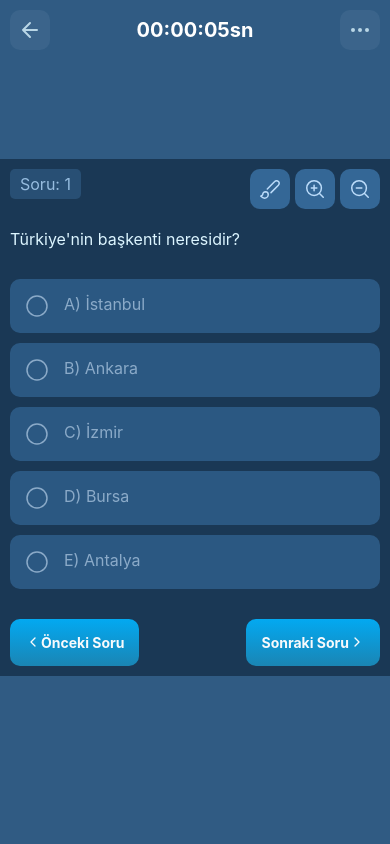
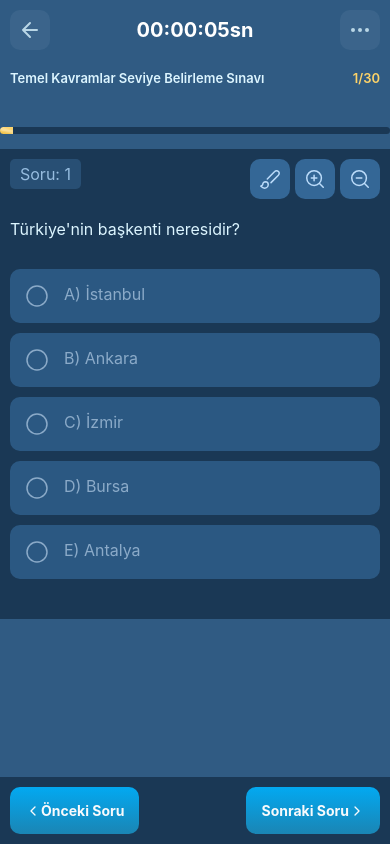
Before and after one commit to hkndemir/Question-Pool, a React Native app: screen /QuestionScreen in a window 390 px wide. Built offline with nearby package versions, Linux system fonts and the light colour scheme.

Commit message:
progressBar added

```diff
--- a/src/constants/index.js
+++ b/src/constants/index.js
@@ -2,4 +2,4 @@ import { Dimensions, Platform } from 'react-native';
 
 export const WIDTH = Dimensions.get('window').width;
 export const HEIGHT = Dimensions.get('window').height;
-export const IS_IOS = Platform.OS === 'ios'
+export const IS_IOS = Platform.OS === 'ios';
--- a/src/screens/examResultScreen/index.js
+++ b/src/screens/examResultScreen/index.js
@@ -4,7 +4,6 @@ import {
   Text,
   StyleSheet,
   Image,
-  Button,
   SafeAreaView,
   TouchableOpacity
 } from 'react-native';
--- a/src/screens/questionScreen/header.js
+++ b/src/screens/questionScreen/header.js
@@ -1,11 +1,12 @@
 import React, { useEffect, useState } from 'react';
-import { StyleSheet, View, TouchableOpacity, Text } from 'react-native';
-import { GoBack, OptionIcon } from '../../icons';
+import { StyleSheet, View, TouchableOpacity, Text, Image } from 'react-native';
+import { GoBack } from '../../icons';
 import { useNavigation } from '@react-navigation/native';
 import OptionsModal from './optionsModal';
-import { IS_IOS } from '../../constants'
+import { IS_IOS } from '../../constants';
+import ProgressBar from '../../assets/ProgressBar.png';
 
-const Header = ({ questions, insets }) => {
+const Header = ({ questions, insets, currentIndex }) => {
   const navigation = useNavigation();
   const [seconds, setSeconds] = useState(0);
 
@@ -38,7 +39,28 @@ const Header = ({ questions, insets }) => {
             .padStart(2, '0')}
           :{(seconds % 60).toString().padStart(2, '0')}sn
         </Text>
-        <OptionsModal navigation={navigation} questions={questions} insets={insets} />
+        <OptionsModal
+          navigation={navigation}
+          questions={questions}
+          insets={insets}
+        />
+      </View>
+      <View style={styles.exampTitleContainer}>
+        <Text style={styles.examTitle}>
+          Temel Kavramlar Seviye Belirleme Sınavı
+        </Text>
+        <Text style={styles.questionNumber}>
+          {currentIndex + 1}/{questions.length}
+        </Text>
+      </View>
+      <View style={styles.progressBar}>
+        <Image
+          source={ProgressBar}
+          style={{
+            width: `${(currentIndex + 1) * (100 / questions.length)}%`,
+            ...styles.progressBarImage
+          }}
+        />
       </View>
     </View>
   );
@@ -74,6 +96,36 @@ const styles = StyleSheet.create({
     color: '#fff',
     fontSize: 20,
     fontWeight: '700'
+  },
+  exampTitleContainer: {
+    flexDirection: 'row',
+    justifyContent: 'space-between',
+    alignItems: 'center',
+    marginTop: 20
+  },
+  examTitle: {
+    color: '#DCF5FF',
+    fontSize: 13,
+    fontWeight: '600'
+  },
+  questionNumber: {
+    color: '#FDD368',
+    fontSize: 13,
+    fontWeight: '600'
+  },
+  progressBar: {
+    width: '100%',
+    backgroundColor: '#1A3855',
+    height: 7,
+    borderRadius: 9,
+    position: 'absolute',
+    bottom: 15,
+    alignSelf: 'center',
+    overflow: 'hidden',
+    flexDirection: 'row'
+  },
+  progressBarImage: {
+    height: 7
   }
 });
 
--- a/src/screens/questionScreen/index.js
+++ b/src/screens/questionScreen/index.js
@@ -1,17 +1,29 @@
-import React, { useRef, useEffect } from 'react';
-import { FlatList, StyleSheet, StatusBar, View } from 'react-native';
+import React, { useRef, useEffect, useState } from 'react';
+import {
+  FlatList,
+  StyleSheet,
+  StatusBar,
+  View,
+  TouchableOpacity,
+  Text
+} from 'react-native';
 import { useSelector } from 'react-redux';
 import { useSafeAreaInsets } from 'react-native-safe-area-context';
 import RenderQuestion from './renderQuestion';
 import Header from './header';
 import { reset } from '../../redux/slices/app';
 import { useDispatch } from 'react-redux';
+import { LinearGradient } from 'expo-linear-gradient';
+import { LeftArrow } from '../../icons';
+import { useNavigation } from '@react-navigation/native';
 
 const QuestionScreen = () => {
+  const navigation = useNavigation();
   const questions = useSelector(state => state?.app?.questions);
   const flatListRef = useRef(null);
   const insets = useSafeAreaInsets();
   const dispatch = useDispatch();
+  const [currentIndex, setCurrentIndex] = useState(0);
 
   useEffect(() => {
     return () => {
@@ -26,6 +38,10 @@ const QuestionScreen = () => {
     });
   };
 
+  useEffect(() => {
+    scrollToQuestion(currentIndex);
+  }, [currentIndex]);
+
   return (
     <View
       style={[
@@ -37,7 +53,11 @@ const QuestionScreen = () => {
       ]}
     >
       <StatusBar barStyle='light-content' backgroundColor='#305B83' />
-      <Header questions={questions} insets={insets} />
+      <Header
+        questions={questions}
+        insets={insets}
+        currentIndex={currentIndex}
+      />
       <FlatList
         ref={flatListRef}
         data={questions}
@@ -55,6 +75,62 @@ const QuestionScreen = () => {
         keyExtractor={(item, index) => index.toString()}
         scrollEnabled={false}
       />
+      <View
+        style={[
+          styles.bottomButtons,
+          //Inline style was given because hook was used in the style.
+          {
+            paddingBottom: insets.bottom - 10
+          }
+        ]}
+      >
+        <LinearGradient
+          colors={['#03A9F1', '#1A85B4']}
+          style={styles.prevAndNextButtonLinear}
+        >
+          <TouchableOpacity
+            onPress={() => {
+              if (currentIndex > 0) {
+                setCurrentIndex((prev) => prev - 1);
+              }
+            }}
+            style={styles.prevAndNextButton}
+          >
+            <LeftArrow />
+            <Text style={styles.prevAndNextButtonText}>Önceki Soru</Text>
+          </TouchableOpacity>
+        </LinearGradient>
+        {currentIndex + 1 === questions?.length ? (
+          <LinearGradient
+            colors={['#1ABC9C', '#16A085']}
+            style={styles.prevAndNextButtonLinear}
+          >
+            <TouchableOpacity
+              onPress={() =>
+                navigation.navigate('ExamResultScreen', { questions })
+              }
+              style={styles.submitButton}
+            >
+              <Text style={styles.submitButtonText}>Testi Bitir</Text>
+            </TouchableOpacity>
+          </LinearGradient>
+        ) : (
+          <LinearGradient
+            colors={['#03A9F1', '#1A85B4']}
+            style={styles.prevAndNextButtonLinear}
+          >
+            <TouchableOpacity
+              onPress={() => setCurrentIndex((prev) => prev + 1)}
+              style={styles.prevAndNextButton}
+            >
+              <Text style={styles.prevAndNextButtonText}>Sonraki Soru</Text>
+              <View style={styles.leftArrowReverse}>
+                <LeftArrow />
+              </View>
+            </TouchableOpacity>
+          </LinearGradient>
+        )}
+      </View>
     </View>
   );
 };
@@ -63,6 +139,38 @@ const styles = StyleSheet.create({
   container: {
     flex: 1,
     backgroundColor: '#305B83'
+  },
+  bottomButtons: {
+    flexDirection: 'row',
+    justifyContent: 'space-between',
+    backgroundColor: '#1A3855',
+    padding: 10
+  },
+  prevAndNextButtonLinear: {
+    padding: 15,
+    borderRadius: 10
+  },
+  prevAndNextButton: {
+    flexDirection: 'row',
+    alignItems: 'center'
+  },
+  leftArrowReverse: {
+    transform: [{ rotate: '180deg' }]
+  },
+  prevAndNextButtonText: {
+    color: '#F8FAFC',
+    fontSize: 14,
+    fontWeight: '700'
+  },
+  submitButton: {
+    flexDirection: 'row',
+    alignItems: 'center',
+    paddingHorizontal: 20
+  },
+  submitButtonText: {
+    color: '#ffffff',
+    fontSize: 14,
+    fontWeight: '700'
   }
 });
 
--- a/src/screens/questionScreen/renderQuestion.js
+++ b/src/screens/questionScreen/renderQuestion.js
@@ -8,20 +8,12 @@ import {
 } from 'react-native';
 import { useDispatch } from 'react-redux';
 import { WIDTH } from '../../constants';
-import {
-  Brush,
-  ZoomIn,
-  ZoomOut,
-  CheckCircle,
-  NullCircle,
-  LeftArrow
-} from '../../icons';
+import { Brush, ZoomIn, ZoomOut, CheckCircle, NullCircle } from '../../icons';
 import { updateAnswer } from '../../redux/slices/app';
-import { LinearGradient } from 'expo-linear-gradient';
 import { useNavigation } from '@react-navigation/native';
 import { useSafeAreaInsets } from 'react-native-safe-area-context';
 
-const RenderQuestion = ({ question, index, scrollToQuestion, questions }) => {
+const RenderQuestion = ({ question, index }) => {
   const dispatch = useDispatch();
   const insets = useSafeAreaInsets();
   const navigation = useNavigation();
@@ -70,62 +62,6 @@ const RenderQuestion = ({ question, index, scrollToQuestion, questions }) => {
         keyExtractor={(item, index) => index.toString()}
         contentContainerStyle={styles.optionsList}
       />
-      <View
-        style={[
-          styles.bottomButtons,
-          //Inline style was given because hook was used in the style.
-          {
-            paddingBottom: insets.bottom - 10
-          }
-        ]}
-      >
-        <LinearGradient
-          colors={['#03A9F1', '#1A85B4']}
-          style={styles.prevAndNextButtonLinear}
-        >
-          <TouchableOpacity
-            onPress={() => {
-              if (index > 0) {
-                scrollToQuestion(index - 1);
-              }
-            }}
-            style={styles.prevAndNextButton}
-          >
-            <LeftArrow />
-            <Text style={styles.prevAndNextButtonText}>Önceki Soru</Text>
-          </TouchableOpacity>
-        </LinearGradient>
-        {index + 1 === questions?.length ? (
-          <LinearGradient
-            colors={['#1ABC9C', '#16A085']}
-            style={styles.prevAndNextButtonLinear}
-          >
-            <TouchableOpacity
-              onPress={() =>
-                navigation.navigate('ExamResultScreen', { questions })
-              }
-              style={styles.submitButton}
-            >
-              <Text style={styles.submitButtonText}>Testi Bitir</Text>
-            </TouchableOpacity>
-          </LinearGradient>
-        ) : (
-          <LinearGradient
-            colors={['#03A9F1', '#1A85B4']}
-            style={styles.prevAndNextButtonLinear}
-          >
-            <TouchableOpacity
-              onPress={() => scrollToQuestion(index + 1)}
-              style={styles.prevAndNextButton}
-            >
-              <Text style={styles.prevAndNextButtonText}>Sonraki Soru</Text>
-              <View style={styles.leftArrowReverse}>
-                <LeftArrow />
-              </View>
-            </TouchableOpacity>
-          </LinearGradient>
-        )}
-      </View>
     </View>
   );
 };
@@ -176,7 +112,8 @@ const styles = StyleSheet.create({
     paddingHorizontal: 10,
     paddingVertical: 5,
     alignSelf: 'center',
-    borderRadius: 5
+    borderRadius: 5,
+    overflow: 'hidden'
   },
   questionText: {
     fontSize: 16,
@@ -202,37 +139,6 @@ const styles = StyleSheet.create({
     fontSize: 16,
     color: '#BCDCFA',
     marginLeft: 15
-  },
-  bottomButtons: {
-    flexDirection: 'row',
-    justifyContent: 'space-between',
-    background: 'rgba(26, 56, 85, 0.70)'
-  },
-  prevAndNextButtonLinear: {
-    padding: 15,
-    borderRadius: 10
-  },
-  prevAndNextButton: {
-    flexDirection: 'row',
-    alignItems: 'center'
-  },
-  leftArrowReverse: {
-    transform: [{ rotate: '180deg' }]
-  },
-  prevAndNextButtonText: {
-    color: '#F8FAFC',
-    fontSize: 14,
-    fontWeight: '700'
-  },
-  submitButton: {
-    flexDirection: 'row',
-    alignItems: 'center',
-    paddingHorizontal: 20
-  },
-  submitButtonText: {
-    color: '#ffffff',
-    fontSize: 14,
-    fontWeight: '700'
   }
 });
 
```
Also changed, not shown: src/assets/ProgressBar.png (added).
